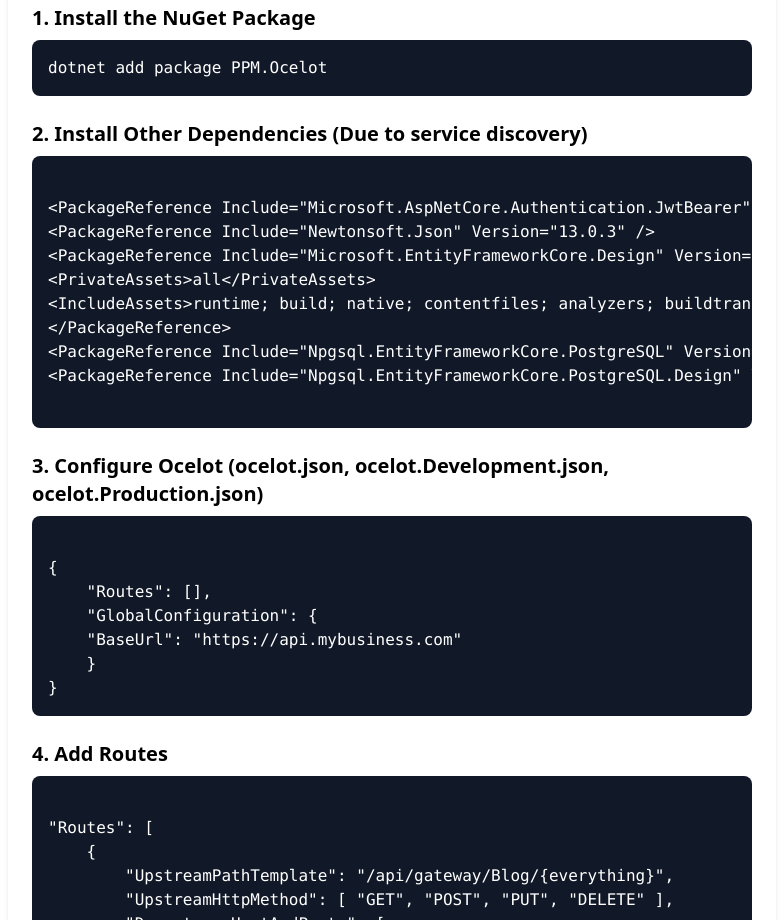
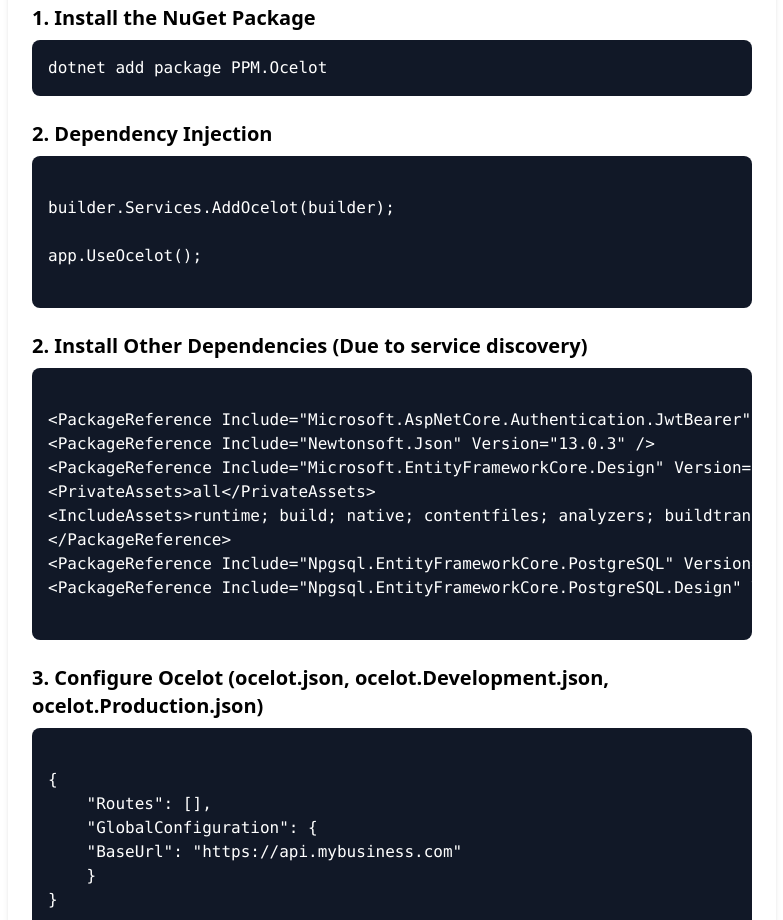
Before and after one commit to Linn-Thit-Htoo/Manual-Ocelot.Docs, a plain HTML site: page index.html in a window 1280 px wide. Shown: the part 860-1780 px from the top of the page, without its empty margins (248-1031 px from the left). Drawn offline with nearby package versions, Linux system fonts and the light colour scheme.

Commit message:
feat: added DI

```diff
--- a/index.html
+++ b/index.html
@@ -121,6 +121,17 @@
         <pre
           class="bg-gray-900 text-white p-4 rounded-lg overflow-x-auto"
         ><code>dotnet add package PPM.Ocelot</code></pre>
+      </div>
+
+      <div class="mb-6">
+        <h2 class="text-xl font-semibold mb-2">2. Dependency Injection</h2>
+        <pre
+          class="bg-gray-900 text-white p-4 rounded-lg overflow-x-auto"
+        ><code>
+builder.Services.AddOcelot(builder);
+
+app.UseOcelot();
+        </code></pre>
       </div>
 
       <div class="mb-6">
```
